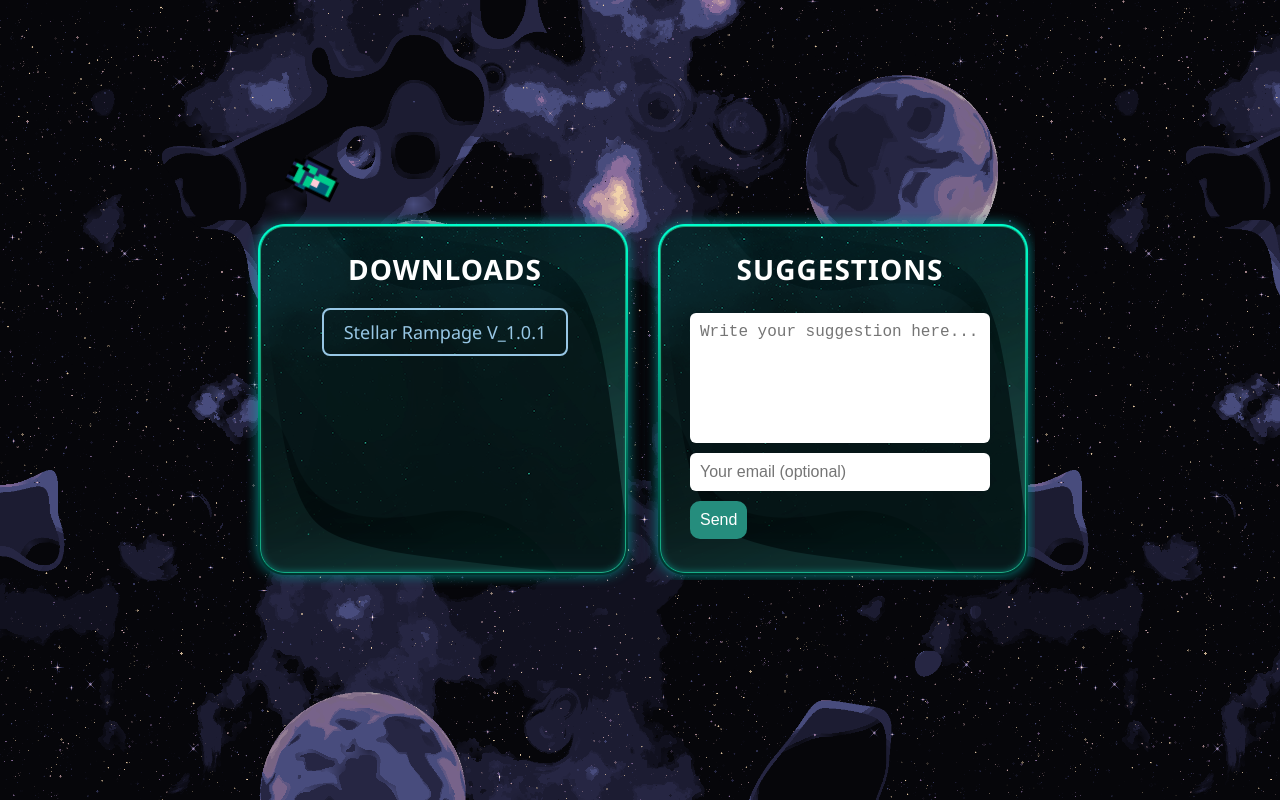
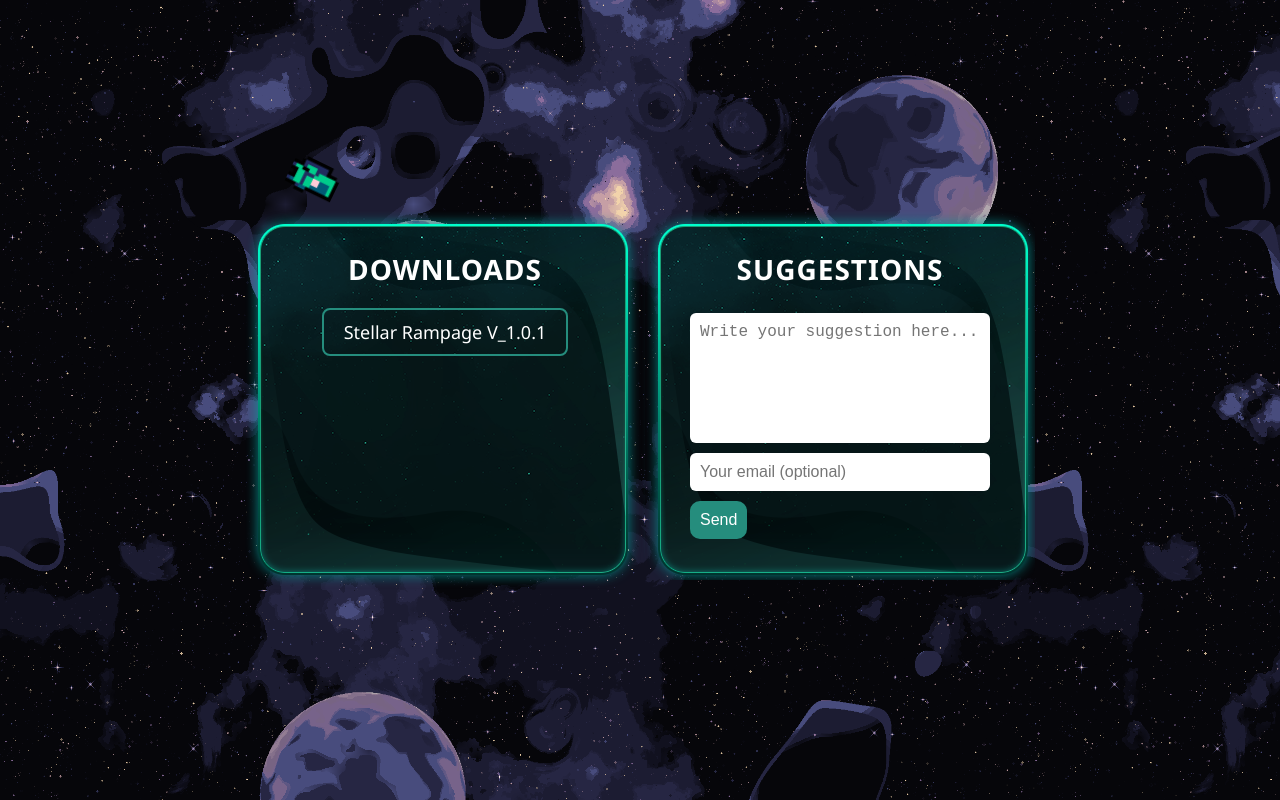
Before and after one commit to NBClarkeRIT/stellar-rampage, a plain HTML site: page index.html in a window 1280 px wide. Drawn offline with Linux system fonts and the light colour scheme.

Commit message:
Updated Colors

```diff
--- a/Style.css
+++ b/Style.css
@@ -118,17 +118,17 @@ height: 130px;
 }
 
 .download-link {
-  color: rgb(151, 198, 228);
+  color: #ffffff;
   font-size: 18px;
   text-decoration: none;
   padding: 10px 20px;
-  border: 2px solid rgb(151, 198, 228);
+  border: 2px solid #258d7d;
   border-radius: 8px;
   transition: background-color 0.05s, color 0.1s;
 }
 
 .download-link:hover {
-  background-color: rgb(151, 198, 228);
+  background-color: #258d7d;
   color: #1a1a1d;
 }
 
```
